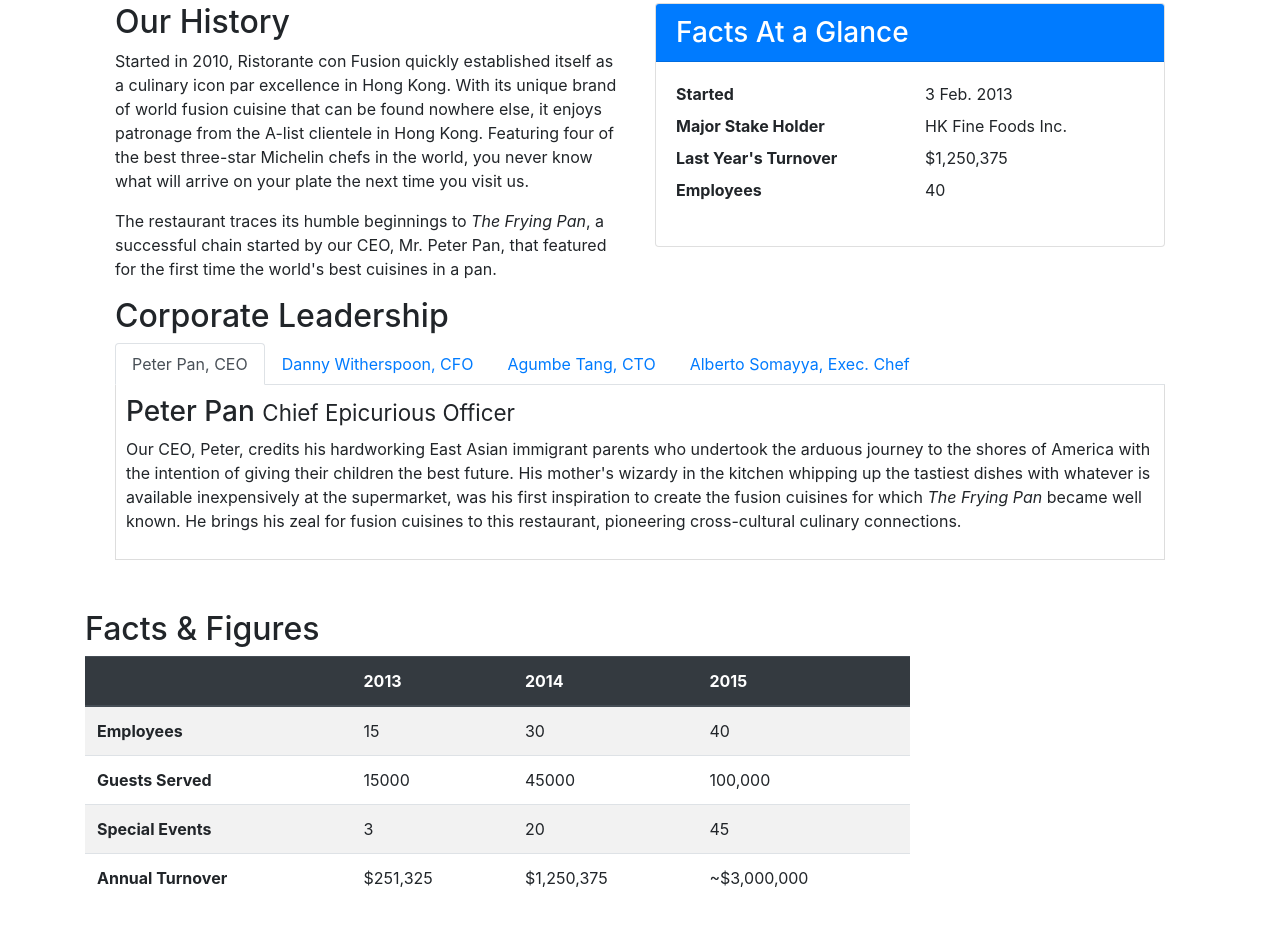
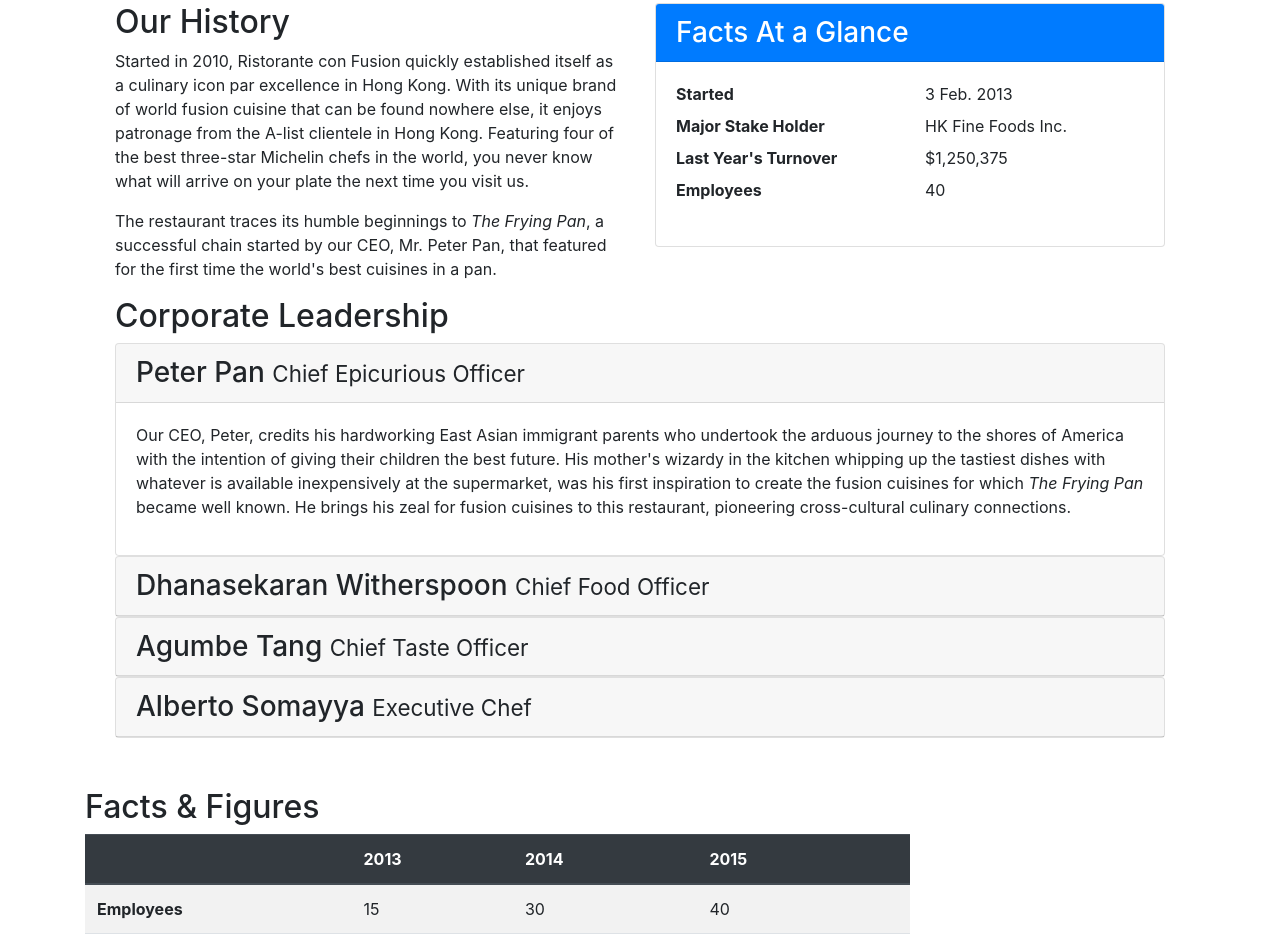
Before and after one commit to ritazhousmile/conFusion, a website: page aboutus.html in a window 1280 px wide. Shown: the part 462-1400 px from the top of the page. Drawn offline with nearby package versions, Linux system fonts and the light colour scheme.

Commit message:
accordion

```diff
--- a/aboutus.html
+++ b/aboutus.html
@@ -8,9 +8,9 @@
     <link rel="stylesheet" href="node_modules/bootstrap/dist/css/bootstrap.min.css">
     <link rel="stylesheet" href="node_modules/bootstrap/dist/css/bootstrap.min.css">
     <link rel="stylesheet" href="node_modules/font-awesome/css/font-awesome.min.css">
-     <link rel="stylesheet" href="node_modules/bootstrap-social/bootstrap-social.css">
+    <link rel="stylesheet" href="node_modules/bootstrap-social/bootstrap-social.css">
+    <link rel="stylesheet" href="CSS/style.css" >
 
-    <link rel="stylesheet" href="CSS/style.css" >
 </head>
 
 <body>
@@ -93,47 +93,63 @@
         <div class='container'>
             <div class='col-12'>
                 <h2>Corporate Leadership</h2>
+                <div id="accordion">
+                  <div class="card">
+                    <div class='card-header' role="tab" id="peterhead">
+                      <h3 class="mb-0">
+                        <a data-toggle="collapse" data-target="#peter">  Peter Pan <small>Chief Epicurious Officer</small></a>
+                      </h3>
+                    </div>
 
-                  <ul class="nav nav-tabs">
-                      <li class="nav-item">
-                        <a class="nav-link active" id="peter"role="tab" data-toggle="tab">Peter Pan, CEO</a>
-                      </li>
-                      <li class="nav-item">
-                        <a class="nav-link" href="#danny" role="tab" data-toggle="tab">Danny Witherspoon, CFO</a>
-                      </li>
-                      <li class="nav-item">
-                        <a class="nav-link" href="#agumbe"role="tab" data-toggle="tab">Agumbe Tang, CTO</a>
-                      </li>
-                      <li class="nav-item">
-                        <a class="nav-link" href="#alberto" role="tab" data-toggle="tab">Alberto Somayya, Exec. Chef</a>
-                      </li>
-                  </ul>
-
-
-
-
-                <div class="tab-content">
-
-                  <div role="tabpanel" class="tab-pane fade show active" id="peter">
-                    <h3>Peter Pan <small>Chief Epicurious Officer</small></h3>
-                    <p class='d-none d-sm-block'>Our CEO, Peter, credits his hardworking East Asian immigrant parents who undertook the arduous journey to the shores of America with the intention of giving their children the best future. His mother's wizardy in the kitchen whipping up the tastiest dishes with whatever is available inexpensively at the supermarket, was his first inspiration to create the fusion cuisines for which <em>The Frying Pan</em> became well known. He brings his zeal for fusion cuisines to this restaurant, pioneering cross-cultural culinary connections.</p>
+                    <div role="collapse show" id="peter" data-parent="#accordion">
+                      <div class="card-body">
+                        <p class='d-none d-sm-block'>Our CEO, Peter, credits his hardworking East Asian immigrant parents who undertook the arduous journey to the shores of America with the intention of giving their children the best future. His mother's wizardy in the kitchen whipping up the tastiest dishes with whatever is available inexpensively at the supermarket, was his first inspiration to create the fusion cuisines for which <em>The Frying Pan</em> became well known. He brings his zeal for fusion cuisines to this restaurant, pioneering cross-cultural culinary connections.</p>
+                      </div>
+                    </div>
                   </div>
 
+                  <div class="card">
+                    <div class='card-header' role="tab" id="dannyhead">
+                      <h3 class="mb-0">
+                        <a class="collapsed" data-toggle="collapse" data-target="#danny"> Dhanasekaran Witherspoon <small>Chief Food Officer</small></a>
+                      </h3>
+                    </div>
 
-                  <div role="tabpanel" class="tab-pane fade" id="danny">
-                    <h3>Dhanasekaran Witherspoon <small>Chief Food Officer</small></h3>
-                    <p class='d-none d-sm-block'>Our CFO, Danny, as he is affectionately referred to by his colleagues, comes from a long established family tradition in farming and produce. His experiences growing up on a farm in the Australian outback gave him great appreciation for varieties of food sources. As he puts it in his own words, <em>Everything that runs, wins, and everything that stays, pays!</em></p>
+                    <div class="collapse" id="danny" data-parent="#accordion">
+                      <div class="card-body">
+                        <p class='d-none d-sm-block'>Our CFO, Danny, as he is affectionately referred to by his colleagues, comes from a long established family tradition in farming and produce. His experiences growing up on a farm in the Australian outback gave him great appreciation for varieties of food sources. As he puts it in his own words, <em>Everything that runs, wins, and everything that stays, pays!</em></p>
+                      </div>
+                    </div>
                   </div>
 
-                  <div role="tabpanel" class='tab-pane fade' id='agumbe'>
-                    <h3>Agumbe Tang <small>Chief Taste Officer</small></h3>
-                    <p class='d-none d-sm-block'>Blessed with the most discerning gustatory sense, Agumbe, our CTO, personally ensures that every dish that we serve meets his exacting tastes. Our chefs dread the tongue lashing that ensues if their dish does not meet his exacting standards. He lives by his motto, <em>You click only if you survive my lick.</em></p>
+                  <div class="card">
+                    <div class='card-header' role="tab" id="agumbehead">
+                      <h3 class="mb-0">
+                        <a class="collapsed" data-toggle="collapse" data-target="#agumbe">Agumbe Tang <small>Chief Taste Officer</small></a>
+                      </h3>
+                    </div>
+
+                    <div  class="collapse" id="agumbe" data-parent="#accordion">
+                      <div class="card-body">
+                        <p class='d-none d-sm-block'>Blessed with the most discerning gustatory sense, Agumbe, our CTO, personally ensures that every dish that we serve meets his exacting tastes. Our chefs dread the tongue lashing that ensues if their dish does not meet his exacting standards. He lives by his motto, <em>You click only if you survive my lick.</em></p>
+                      </div>
+                    </div>
                   </div>
 
-                  <div role="tabpanel" class="tab-pane fade " id="alberto">
-                    <h3>Alberto Somayya <small>Executive Chef</small></h3>
-                    <p class='d-none d-sm-block' >Award winning three-star Michelin chef with wide International experience having worked closely with whos-who in the culinary world, he specializes in creating mouthwatering Indo-Italian fusion experiences. He says, <em>Put together the cuisines from the two craziest cultures, and you get a winning hit! Amma Mia!</em></p>
+                  <div class="card">
+                    <div class='card-header' role="tab" id="albertohead">
+                      <h3 class="mb-0">
+                        <a class="collapsed" data-toggle="collapse" data-target="#alberto">  Alberto Somayya <small>Executive Chef</small></a>
+                      </h3>
+                    </div>
+
+                    <div class="collapse" id="alberto" data-parent="#accordion">
+                      <div class="card-body">
+                        <p class='d-none d-sm-block' >Award winning three-star Michelin chef with wide International experience having worked closely with whos-who in the culinary world, he specializes in creating mouthwatering Indo-Italian fusion experiences. He says, <em>Put together the cuisines from the two craziest cultures, and you get a winning hit! Amma Mia!</em></p>
+                      </div>
+                    </div>
                   </div>
+
               </div>
           </div>
        </div>
@@ -196,6 +212,7 @@
                    </blockquote>
                </div>
            </div>
+
     </div>
 
     <footer class="footer">
@@ -239,6 +256,10 @@
            </div>
         </div>
     </footer>
+    <!-- <script src="node_modules/bootstrap/jquery/jquery.mim.js"></script>
+    <script src="node_modules/bootstrap/dist/js/bootstrap.js"></script> -->
+    <script src="bower_components/jquery/dist/jquery.js"></script>
+    <script src="bower_components/bootstrap/dist/js/bootstrap.min.js"></script>
 
 </body>
 
```
